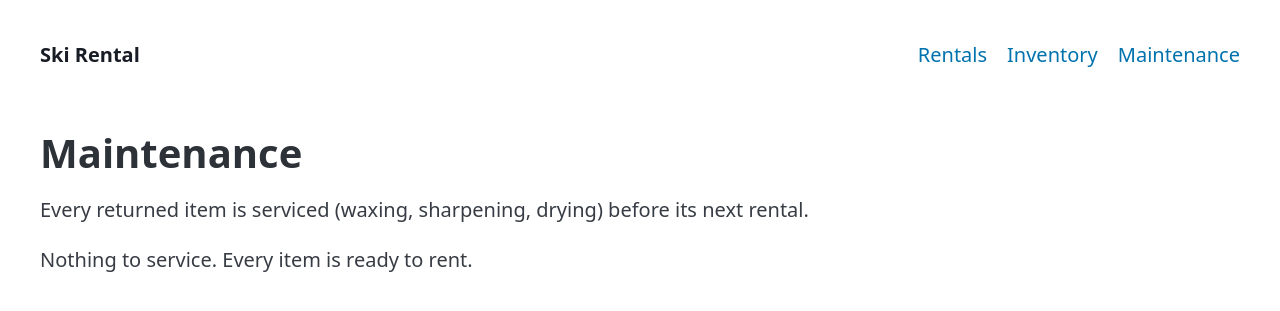
After one commit to kozmarti/hexagonal-ski-rental, a Django app: template rental/adapters/inbound/web/templates/rental/maintenance/list.html in a window 1280 px wide. The commit adds this page. Shown: the top 311 px of the page. Run offline with Django 5.2, Linux system fonts and the light colour scheme; the template is opened without the code that fills it, so the values that code supplies are empty; parts of the project's set-up code (start-up, migrations or seed data) failed here and were passed over; some libraries are stand-ins or nearby versions.

Commit message:
feat: add maintenance screen (#12)

```diff
--- a/rental/adapters/inbound/web/templates/rental/base.html
+++ b/rental/adapters/inbound/web/templates/rental/base.html
@@ -17,6 +17,7 @@
       <ul>
         <li><a href="{% url 'rentals' %}" {% if page == 'rentals' or page == 'rental-new' or page == 'rental-equipment' %}aria-current="page"{% endif %}>Rentals</a></li>
         <li><a href="{% url 'inventory' %}" {% if page == 'inventory' %}aria-current="page"{% endif %}>Inventory</a></li>
+        <li><a href="{% url 'maintenance' %}" {% if page == 'maintenance' %}aria-current="page"{% endif %}>Maintenance</a></li>
       </ul>
     </nav>
   </header>
--- /dev/null
+++ b/rental/adapters/inbound/web/templates/rental/maintenance/_done.html
@@ -0,0 +1,4 @@
+{# HTMX answer to "Done": replaces the item's row. #}
+<tr>
+  <td colspan="7"><ins>Maintenance done. The item is available again.</ins></td>
+</tr>
--- /dev/null
+++ b/rental/adapters/inbound/web/templates/rental/maintenance/_row_error.html
@@ -0,0 +1,4 @@
+{# HTMX answer when "Done" is refused, e.g. the item is no longer in maintenance. #}
+<tr>
+  <td colspan="7"><del>{{ error }}</del></td>
+</tr>
--- /dev/null
+++ b/rental/adapters/inbound/web/templates/rental/maintenance/list.html
@@ -0,0 +1,52 @@
+{% extends "rental/base.html" %}
+{% load rental_tags %}
+
+{% block title %}Maintenance · Ski Rental{% endblock %}
+
+{% block content %}
+  <h1>Maintenance</h1>
+  <p>Every returned item is serviced (waxing, sharpening, drying) before its next rental.</p>
+
+  {% if done %}
+    <p><ins>Maintenance done. The item is available again.</ins></p>
+  {% endif %}
+
+  {% if items %}
+    <div class="overflow-auto">
+      <table class="striped">
+        <thead>
+          <tr>
+            <th>Work</th>
+            <th>Type</th>
+            <th>Brand and model</th>
+            <th>Size</th>
+            <th>Range</th>
+            <th>Days used</th>
+            <th></th>
+          </tr>
+        </thead>
+        <tbody>
+          {% for item in items %}
+            <tr id="item-{{ item.id }}">
+              <td>{% if item.needs_repair %}<mark>🔧 Repair</mark>{% else %}Service{% endif %}</td>
+              <td>{{ item.type|capfirst }}</td>
+              <td>{{ item.brand }} {{ item.model }}</td>
+              <td>{{ item.size|size }}</td>
+              <td>{% if item.range %}{{ item.range|capfirst }}{% else %}—{% endif %}</td>
+              <td>{{ item.days_used }}</td>
+              <td>
+                <form method="post" action="{% url 'maintenance-done' item.id %}"
+                      hx-post="{% url 'maintenance-done' item.id %}" hx-target="closest tr" hx-swap="outerHTML">
+                  {% csrf_token %}
+                  <button type="submit" class="outline">Done</button>
+                </form>
+              </td>
+            </tr>
+          {% endfor %}
+        </tbody>
+      </table>
+    </div>
+  {% else %}
+    <p>Nothing to service. Every item is ready to rent.</p>
+  {% endif %}
+{% endblock %}
```
Also changed, not shown: config/urls.py (+12 -0 lines), rental/adapters/inbound/web/views.py (+44 -1 lines), tests/integration/test_web_maintenance.py (added, +23 -0 lines), tests/unit/web/fakes.py (added, +20 -0 lines), tests/unit/web/test_maintenance_views.py (added, +76 -0 lines), tests/unit/web/test_rental_views.py (+1 -18 lines).
